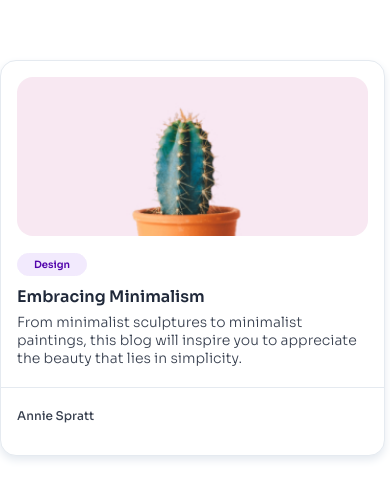
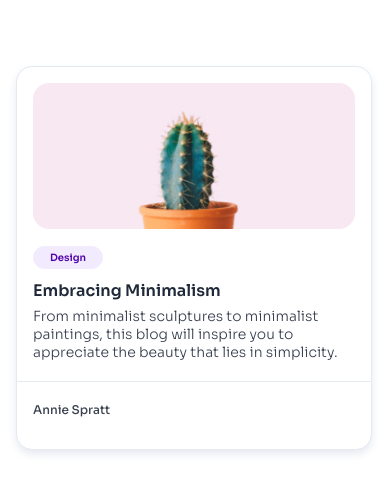
Before and after one commit to introsphere/minimal-b-card, a plain HTML site: page index.html in a window 390 px wide. Shown: the part 164-662 px from the top of the page. Drawn offline with Linux system fonts and the light colour scheme.

Commit message:
Updated styles for responsiveness and adjusted layout

```diff
--- a/index.html
+++ b/index.html
@@ -17,8 +17,9 @@
 <body>
   <main>
     <div class="card">
-      <img src="resources/Cactus.jpg" alt="cactus image">
-
+      <div class="img-container">
+        <img src="resources/Cactus.jpg" alt="cactus image">
+      </div>
       <span class="badge">Design</span>
       <h1>Embracing Minimalism</h1>
       <p>
--- a/styles.css
+++ b/styles.css
@@ -11,6 +11,7 @@ body {
 }
 
 .card {
+    width: 100%;
     width: 336px;
     height: 348px;
     padding: 1rem 1rem 1.25rem 1rem;
@@ -19,6 +20,12 @@ body {
     box-shadow: 0 4px 8px #e5eaf0;
     border-radius: 1rem;
 }
+
+.image-container {
+    width: 100%;
+    height: 50%;
+}
+
 
 .badge {
     display: inline-block;
@@ -36,6 +43,7 @@ body {
     width: 100%;
     height: 100%;
     object-fit: cover;
+    object-position: center center;
     border-radius: 1rem;
 }
 
@@ -66,8 +74,14 @@ body {
 }
 
 @media (max-width: 480px) {
+
+    body {
+        padding: 0 1rem;
+    }
+
     .card {
         width: 90%;
+        max-width: none;
         height: auto;
     }
 
```
